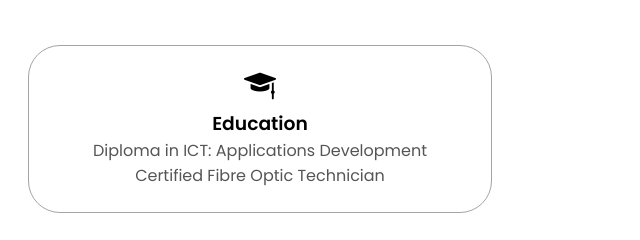
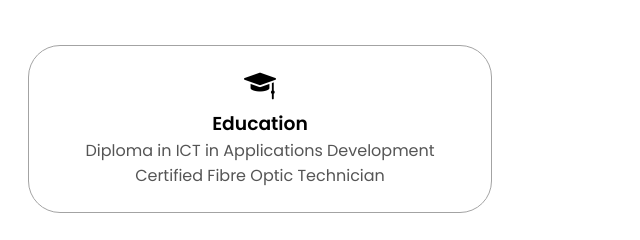
Before and after one commit to Sandile-Mzinyane/My-Portfolio, a plain HTML site: page index.html in a window 1280 px wide. Shown: the part 1140-1380 px from the top of the page, 628-1268 px from the left. Drawn offline with Linux system fonts and the light colour scheme.

Commit message:
Fix typo in education section description

```diff
--- a/index.html
+++ b/index.html
@@ -97,7 +97,7 @@
                 class="icon"
               />
               <h3>Education</h3>
-              <p>Diploma in ICT: Applications Development<br />Certified Fibre Optic Technician</p>
+              <p>Diploma in ICT in Applications Development<br />Certified Fibre Optic Technician</p>
             </div>
           </div>
           <div class="text-container">
```
